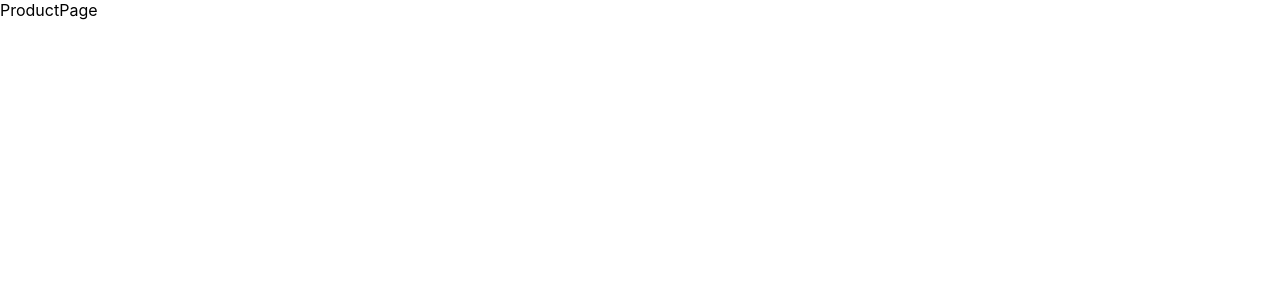
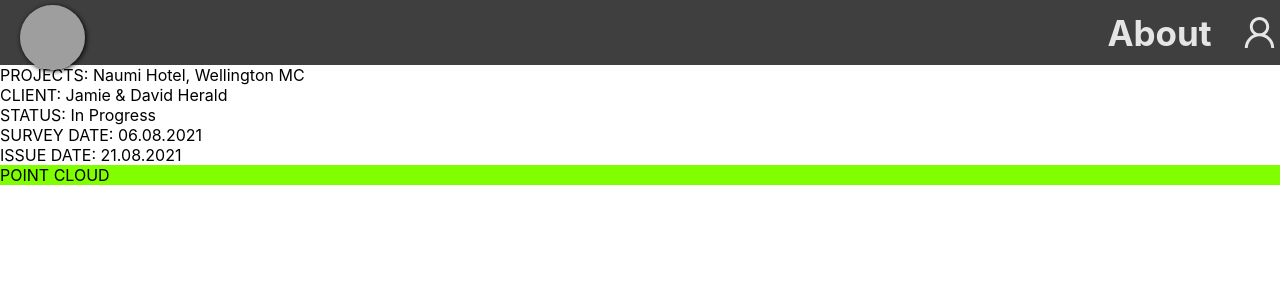
Before and after one commit to HaoLI-jpg/Arclab.space, a React (Create React App) app: page /page in a window 1280 px wide. Shown: the top 300 px of the page. Built offline with nearby package versions, Linux system fonts and the light colour scheme; grey boxes are pictures that could not be loaded.

Commit message:
add pageInfo component and a foldable list

```diff
--- a/package.json
+++ b/package.json
@@ -11,6 +11,7 @@
     "babel-eslint": "^10.1.0",
     "node-sass": "^7.0.3",
     "react": "^18.2.0",
+    "react-collapsible": "^2.10.0",
     "react-dom": "^18.2.0",
     "react-router-dom": "^6.4.3",
     "react-scripts": "^5.0.1",
--- /dev/null
+++ b/src/Components/PageInfo/index.js
@@ -0,0 +1,43 @@
+import React from 'react'
+
+export const PageInfo = () => {
+
+    const info = {
+        project: "Naumi Hotel, Wellington MC",
+        client: "Jamie & David Herald",
+        status: "In Progress",
+        survey_date: "06.08.2021",
+        issue_date: "21.08.2021"
+    }
+
+  return (
+    <div>
+        <div>
+            <span>PROJECTS: </span>
+            <span>{info.project}</span>
+            <br />
+        </div>
+        <div>
+            <span>CLIENT: </span>
+            <span>{info.client}</span>
+            <br />
+        </div>
+        <div>
+            <span>STATUS: </span>
+            <span>{info.status}</span>
+            <br />
+        </div>
+        <div>
+            <span>SURVEY DATE: </span>
+            <span>{info.survey_date}</span>
+            <br />
+        </div>
+        <div>
+            <span>ISSUE DATE: </span>
+            <span>{info.issue_date}</span>
+            <br />
+        </div>
+
+    </div>
+  )
+}
--- a/src/ProductPage/index.jsx
+++ b/src/ProductPage/index.jsx
@@ -1,7 +1,24 @@
 import React from 'react'
+import NavBar from '../NavBar'
+import Collapsible from 'react-collapsible';
+import styles from './style.module.scss'
+import { PageInfo } from '../Components/PageInfo'
 
 export const ProductPage = () => {
   return (
-    <div>ProductPage</div>
+        <div className={styles.gridContainer}>
+            <NavBar />
+
+            <PageInfo />
+
+            <Collapsible trigger="POINT CLOUD" className={styles.collapsible}>
+                <p>
+                    LiDAR
+                </p>
+                <p>
+                    Drone
+                </p>
+            </Collapsible>
+        </div>
   )
 }
--- /dev/null
+++ b/src/ProductPage/style.module.scss
@@ -0,0 +1,3 @@
+.collapsible {
+    background-color: chartreuse;
+}
```
Also changed, not shown: 1 other file (tests, documents, lock files or other folders).
